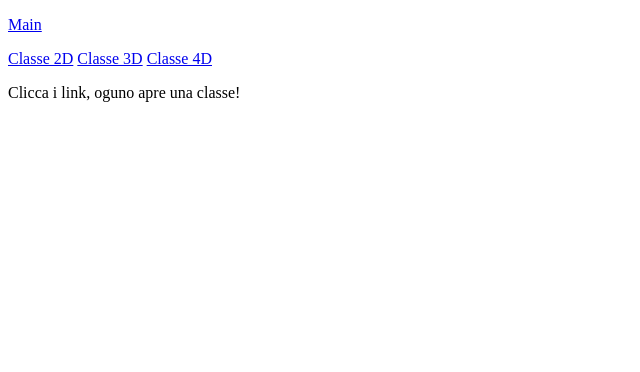
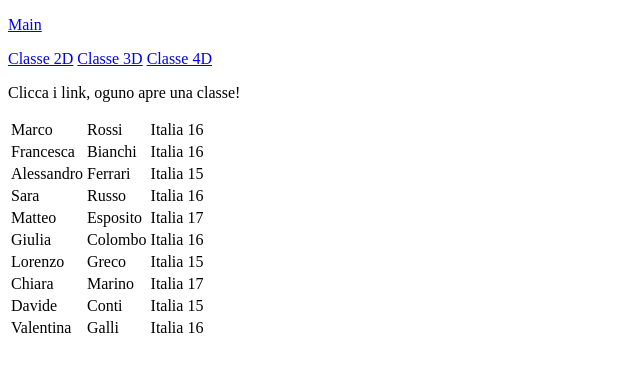
Before and after one commit to arlind02/sitoweb, a plain HTML site: page Angular.html at #!/Classe2D in a window 1280 px wide. Shown: the whole page, without its empty margins (0-640 px from the left). Drawn offline with nearby package versions, Linux system fonts and the light colour scheme; some packages are replaced by stand-ins of ours.

Commit message:
LETSGOOO

```diff
--- a/2D.json
+++ b/2D.json
@@ -1,66 +1,62 @@
-{
-    "data":
-
 [
   {
-      "nome": "Marco",
-      "cognome": "Rossi",
-      "età": 15,
-      "regione": "Lombardia"
+    "Name": "Marco",
+    "Surname": "Rossi",
+    "Country": "Italia",
+    "age": 16
   },
   {
-      "nome": "Luca",
-      "cognome": "Bianchi",
-      "età": 15,
-      "regione": "Lombardia"
+    "Name": "Francesca",
+    "Surname": "Bianchi",
+    "Country": "Italia",
+    "age": 16
   },
   {
-      "nome": "Alessia",
-      "cognome": "Verdi",
-      "età": 15,
-      "regione": "Lombardia"
+    "Name": "Alessandro",
+    "Surname": "Ferrari",
+    "Country": "Italia",
+    "age": 15
   },
   {
-      "nome": "Sara",
-      "cognome": "Romano",
-      "età": 15,
-      "regione": "Lombardia"
+    "Name": "Sara",
+    "Surname": "Russo",
+    "Country": "Italia",
+    "age": 16
   },
   {
-      "nome": "Simone",
-      "cognome": "Ferrari",
-      "età": 15,
-      "regione": "Lombardia"
+    "Name": "Matteo",
+    "Surname": "Esposito",
+    "Country": "Italia",
+    "age": 17
   },
   {
-      "nome": "Elisa",
-      "cognome": "Esposito",
-      "età": 15,
-      "regione": "Lombardia"
+    "Name": "Giulia",
+    "Surname": "Colombo",
+    "Country": "Italia",
+    "age": 16
   },
   {
-      "nome": "Giovanni",
-      "cognome": "Galli",
-      "età": 15,
-      "regione": "Lombardia"
+    "Name": "Lorenzo",
+    "Surname": "Greco",
+    "Country": "Italia",
+    "age": 15
   },
   {
-      "nome": "Chiara",
-      "cognome": "Moretti",
-      "età": 15,
-      "regione": "Lombardia"
+    "Name": "Chiara",
+    "Surname": "Marino",
+    "Country": "Italia",
+    "age": 17
   },
   {
-      "nome": "Francesco",
-      "cognome": "Russo",
-      "età": 15,
-      "regione": "Lombardia"
+    "Name": "Davide",
+    "Surname": "Conti",
+    "Country": "Italia",
+    "age": 15
   },
   {
-      "nome": "Elena",
-      "cognome": "Colombo",
-      "età": 15,
-      "regione": "Lombardia"
+    "Name": "Valentina",
+    "Surname": "Galli",
+    "Country": "Italia",
+    "age": 16
   }
 ]
-}
--- a/Angular.html
+++ b/Angular.html
@@ -1,8 +1,8 @@
 <!DOCTYPE html>
-
+<html>
 <head>
-    <script src="https://ajax.googleapis.com/ajax/libs/angularjs/1.8.2/angular.min.js"></script>
-    <script src="https://ajax.googleapis.com/ajax/libs/angularjs/1.2.0rc1/angular-route.min.js"></script>
+    <script src="https://ajax.googleapis.com/ajax/libs/angularjs/1.6.9/angular.min.js"></script>
+    <script src="https://ajax.googleapis.com/ajax/libs/angularjs/1.6.9/angular-route.js"></script>
 </head>
 <body ng-app="myApp">
 
--- a/Classe2D.html
+++ b/Classe2D.html
@@ -1,17 +1,16 @@
 <!DOCTYPE html>
+<html>
 
 <body>
 
 
 <table>
   <tr ng-repeat="x in names">
-    <td>{{ x.nome }}</td>
-    <td>{{ x.cognome }}</td>
-    <td>{{ x.età }}</td>
-    <td>{{ x.regione }}</td>
+    <td>{{ x.Name }}</td>
+    <td>{{ x.Surname }}</td>
+    <td>{{ x.Country }}</td>
+    <td>{{ x.age }}</td>
   </tr>
 </table>
 
-</body>
-
 </html>
```
Also changed, not shown: 3D.json (+40 -40 lines), 4D.json (+40 -40 lines), Classe3D.html (+5 -6 lines), Classe4D.html (+6 -5 lines), New Text Document.txt (renamed from geocalizzazione.html).
